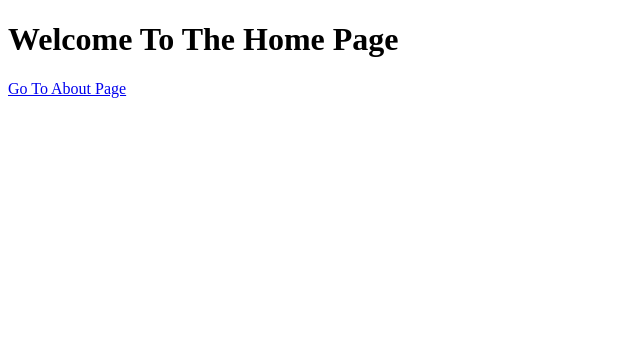
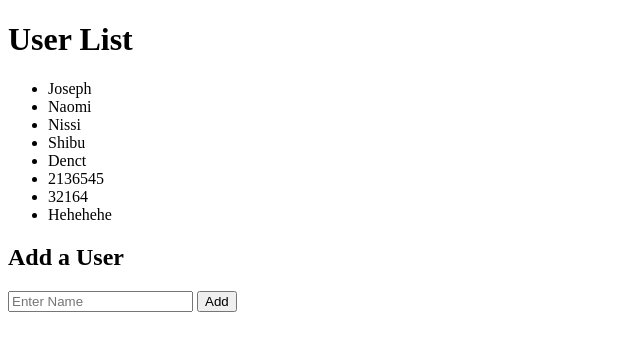
Before and after one commit to SharkSpidy/MoodMelody, a Flask app: template templates/index.html in a window 1280 px wide. Shown: the top 351 px of the page, without its empty margins (0-640 px from the left). Run offline with Flask 3, Linux system fonts and the light colour scheme; the template is opened without the code that fills it: values that come from a table or form of the project are taken from there, others are empty.

Commit message:
did some db stuff

```diff
--- a/main.py
+++ b/main.py
@@ -1,22 +1,31 @@
-from flask import Flask, render_template, request
-from flask_wtf import FlaskForm
-from wtforms import StringField, SubmitField
-from wtforms.validators import DataRequired
+from flask import Flask, render_template, request, redirect, url_for
+from flask_sqlalchemy import SQLAlchemy
 
 app = Flask(__name__)
-app.config['SECRET_KEY'] = 'JJ@07092005'
+app.config['SQLALCHEMY_DATABASE_URI'] = 'sqlite:///users.db'
+app.config['SQLALCHEMY_TRACK_MODIFICATIONS'] = False
+db = SQLAlchemy(app)
 
-class NameForm(FlaskForm):
-    name = StringField("Enter Your Name:", validators=[DataRequired()])
-    submit = SubmitField("Submit")
 
-@app.route('/form', methods = ['GET', 'POST'])
-def form():
-    form = NameForm()
-    if form.validate_on_submit():
-        name = form.name.data
-        return f"Hello, {name}!"
-    return render_template('form.html',form = form)
+class User(db.Model):
+    id = db.Column(db.Integer,primary_key = True)
+    name = db.Column(db.String(100),nullable = False)
+
+@app.route('/')
+def home():
+    users = User.query.all()
+    return render_template('index.html',users=users)
+
+@app.route('/add', methods= ['POST'])
+def add_user():
+    name = request.form.get('name')
+    if name:
+        new_user = User(name=name)
+        db.session.add(new_user)
+        db.session.commit()
+    return redirect(url_for('home'))
 
 if __name__ == '__main__':
+    with app.app_context():
+        db.create_all()
     app.run(debug=True)
--- a/pyproject.toml
+++ b/pyproject.toml
@@ -6,5 +6,6 @@ readme = "README.md"
 requires-python = ">=3.12"
 dependencies = [
     "flask>=3.1.0",
+    "flask-sqlalchemy>=3.1.1",
     "flask-wtf>=1.2.2",
 ]
--- a/templates/index.html
+++ b/templates/index.html
@@ -1,10 +1,20 @@
 <!DOCTYPE html>
 <html>
     <head>
-        <title>Home Page</title>
+        <title>Flask Database Example</title>
     </head>
     <body>
-        <h1>Welcome To The Home Page</h1>
-        <a href="/about">Go To About Page</a>
+        <h1>User List</h1>
+        <ul>
+            {% for user in users %}
+                <li>{{ user.name }}</li>
+            {% endfor %}
+        </ul>
+
+        <h2>Add a User</h2>
+        <form action="/add" method = "POST">
+            <input type="text" name ="name" placeholder="Enter Name" required>
+            <button type="submit">Add</button>
+        </form>
     </body>
 </html>
```
Also changed, not shown: instance/users.db (added), 1 other file.
